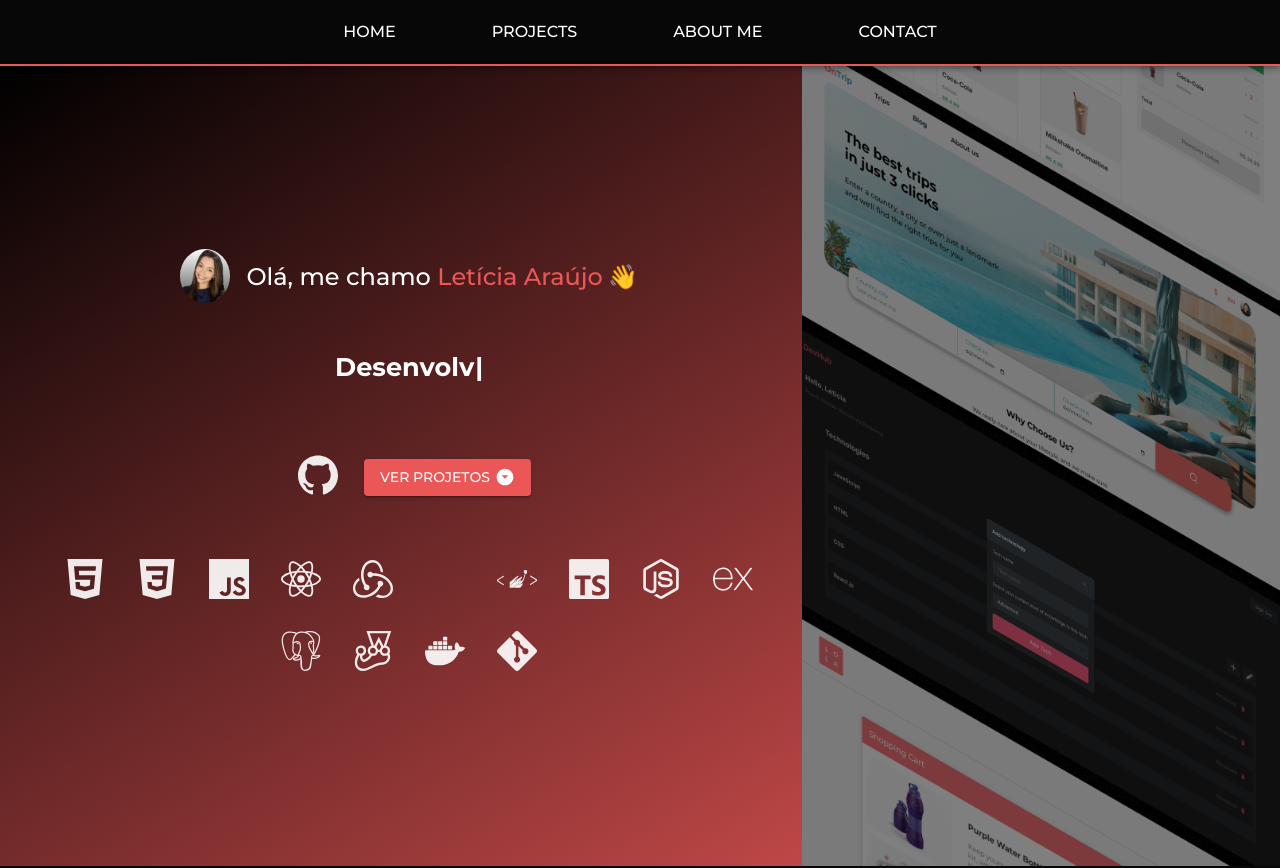
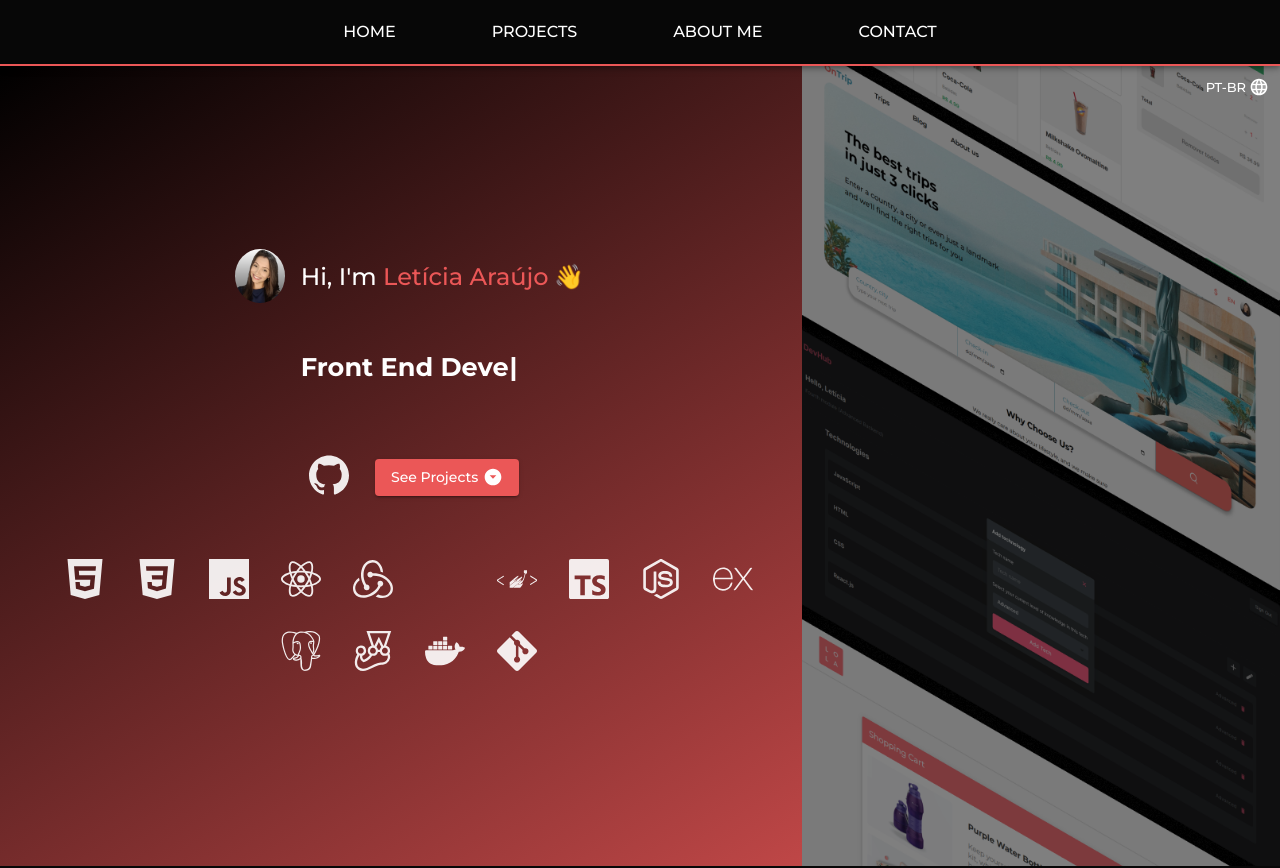
Before and after one commit to leticia-de-araujo/portfolio-en, a React (Create React App) app in the folder portfolio-leticia-en/: page / in a window 1280 px wide. Shown: the top 868 px of the page. Built offline with nearby package versions, Linux system fonts and the light colour scheme.

Commit message:
feat: home translated

```diff
--- a/portfolio-leticia-en/src/components/assets/NavBar/index.jsx
+++ b/portfolio-leticia-en/src/components/assets/NavBar/index.jsx
@@ -20,7 +20,8 @@ const NavBar = () => {
       <IconButton
         color="secondary"
         onClick={handleDrawerToggle}
-        sx={{ alignSelf: "flex-start" }}
+        sx={{ alignSelf: "flex-start", minWidth: "4px" }}
+        size="small"
       >
         <CloseIcon />
       </IconButton>
@@ -29,8 +30,9 @@ const NavBar = () => {
           <Link to="home" spy={true} smooth={true} duration={800} offset={-58}>
             <Button
               variant="text"
-              sx={{ fontSize: "1rem" }}
+              sx={{ minWidth: "4px" }}
               onClick={handleDrawerToggle}
+              size="small"
             >
               Home
             </Button>
@@ -46,8 +48,9 @@ const NavBar = () => {
           >
             <Button
               variant="text"
-              sx={{ fontSize: "1rem" }}
+              sx={{ minWidth: "4px" }}
               onClick={handleDrawerToggle}
+              size="small"
             >
               Projects
             </Button>
@@ -57,8 +60,9 @@ const NavBar = () => {
           <Link to="about" spy={true} smooth={true} duration={800} offset={-58}>
             <Button
               variant="text"
-              sx={{ fontSize: "1rem" }}
+              sx={{ minWidth: "4px" }}
               onClick={handleDrawerToggle}
+              size="small"
             >
               About me
             </Button>
@@ -74,8 +78,9 @@ const NavBar = () => {
           >
             <Button
               variant="text"
-              sx={{ fontSize: "1rem" }}
+              sx={{ minWidth: "4px" }}
               onClick={handleDrawerToggle}
+              size="small"
             >
               Contact
             </Button>
@@ -191,7 +196,7 @@ const NavBar = () => {
               bgcolor: " #070707",
               boxSizing: "border-box",
               width: "100%",
-              height: "6rem",
+              height: "5rem",
             },
           }}
         >
--- a/portfolio-leticia-en/src/components/assets/TopButton/index.jsx
+++ b/portfolio-leticia-en/src/components/assets/TopButton/index.jsx
@@ -35,11 +35,12 @@ const TopButton = () => {
     >
       <StyledButton
         className={topButtonVisible ? "on" : "off"}
-        title="Go to top"
+        color="primary"
+        size="small"
+        variant="contained"
+        sx={{ minWidth: "35px" }}
       >
-        <i aria-hidden="true">
-          <ArrowUpwardIcon />
-        </i>
+        <ArrowUpwardIcon fontSize="small" />
       </StyledButton>
     </Link>
   );
--- a/portfolio-leticia-en/src/components/assets/TopButton/style.js
+++ b/portfolio-leticia-en/src/components/assets/TopButton/style.js
@@ -1,22 +1,14 @@
-import styled from "styled-components";
+import * as muiStyles from "@mui/material/styles";
+import { Button } from "@mui/material";
 
-export const StyledButton = styled.button`
+export const StyledButton = muiStyles.styled(Button)`
   position: fixed;
   bottom: 1.25rem;
   right: 1.875rem;
   z-index: 99;
-  border: none;
-  outline: none;
-  background-color: #EB5757;
-  color: white;
-  cursor: pointer;
-  padding: 5px;
+  padding: 5px 3px;
   border-radius: 0.625rem;
-  font-size: 1.25rem;
 
-  i {
-    display: flex;
-  }
 
   &.on {
     opacity: 1;
--- a/portfolio-leticia-en/src/components/sections/About/index.jsx
+++ b/portfolio-leticia-en/src/components/sections/About/index.jsx
@@ -108,7 +108,8 @@ const About = () => {
                   to="contact"
                   spy={true}
                   smooth={true}
-                  duration={500}
+                  duration={800}
+                  offset={-58}
                   className="email"
                 >
                   email
--- a/portfolio-leticia-en/src/components/sections/About/style.js
+++ b/portfolio-leticia-en/src/components/sections/About/style.js
@@ -109,7 +109,7 @@ export const DivAbout = styled.div`
 
   .kenzie:hover {
     cursor: pointer;
-    color: #eb5757;
+    text-decoration: underline;
   }
 
   .hire-me {
@@ -124,12 +124,12 @@ export const DivAbout = styled.div`
 
   .linkedin:hover {
     cursor: pointer;
-    color: #eb5757;
+    text-decoration: underline;
   }
 
   .email:hover {
     cursor: pointer;
-    color: #eb5757;
+    text-decoration: underline;
   }
 
   .divider-2 {
--- a/portfolio-leticia-en/src/components/sections/Contact/style.js
+++ b/portfolio-leticia-en/src/components/sections/Contact/style.js
@@ -50,10 +50,10 @@ export const StyledDiv = styled.div`
     justify-content: center;
     width: 100%;
     gap: 1rem;
-    margin-top: 1rem;
-    z-index: 999;
+    margin-top: 0.5rem;
 
     svg {
+      z-index: 999;
       width: 2.5em;
       height: 2.5rem;
       color: #ffffffe8;
--- a/portfolio-leticia-en/src/components/sections/Home/index.jsx
+++ b/portfolio-leticia-en/src/components/sections/Home/index.jsx
@@ -4,8 +4,8 @@ import { Link } from "react-scroll";
 import Typewriter from "typewriter-effect";
 import ArrowDropDownCircleIcon from "@mui/icons-material/ArrowDropDownCircle";
 import ProfilePic from "../../../imgs/social/profilepic.png";
-import { Button, IconButton, SvgIcon } from "@mui/material";
-import LanguageIcon from "@mui/icons-material/Language";
+import { Button, SvgIcon } from "@mui/material";
+import LanguageTwoToneIcon from "@mui/icons-material/LanguageTwoTone";
 import projectsBanner from "../../../imgs/projects/projects.png";
 import NavBar from "../../assets/NavBar";
 import Skills from "../Skills";
@@ -16,13 +16,19 @@ const Home = () => {
     <>
       <NavBar />
       <HomeMainDiv className="home">
-        {/* <Fade bottom duration={1000}>
-        <a href="https://portfolio-leticia.vercel.app/" className="language">
-          <IconButton>
-            EN <LanguageIcon sx={{ fontSize: "0.9rem" }} />
-          </IconButton>
-        </a>
-      </Fade> */}
+        <Fade bottom duration={1000}>
+          <a
+            href="https://portfolio-leticia-pt.vercel.app/"
+            target="_blank"
+            rel="noopener noreferrer"
+            className="language"
+          >
+            <Button color="secondary" size="small" variant="text">
+              PT-BR
+              <LanguageTwoToneIcon color="secondary" fontSize="small" />
+            </Button>
+          </a>
+        </Fade>
         <div className="home-text-div">
           <Fade bottom duration={1000}>
             <div className="home-text-top-div">
@@ -31,7 +37,7 @@ const Home = () => {
               </Bounce>
 
               <h1>
-                Olá, me chamo <span className="name">Letícia Araújo</span>
+                Hi, I'm <span className="name">Letícia Araújo</span>
                 <span
                   className="wave-emoji"
                   role="img"
@@ -45,9 +51,9 @@ const Home = () => {
               <Typewriter
                 options={{
                   strings: [
-                    "Desenvolvedora Full-Stack",
-                    "Desenvolvedora Front-End",
-                    "Desenvolvedora Back-End",
+                    "Full Stack Developer",
+                    "Front End Developer",
+                    "Back End Developer",
                   ],
                   autoStart: true,
                   loop: true,
@@ -77,8 +83,11 @@ const Home = () => {
                     duration={800}
                     offset={-58}
                   >
-                    <Button variant="contained">
-                      Ver projetos
+                    <Button
+                      variant="contained"
+                      sx={{ textTransform: "capitalize" }}
+                    >
+                      See Projects
                       <ArrowDropDownCircleIcon
                         fontSize="small"
                         style={{
--- a/portfolio-leticia-en/src/components/sections/Home/style.js
+++ b/portfolio-leticia-en/src/components/sections/Home/style.js
@@ -1,6 +1,7 @@
 import styled from "styled-components";
 
 export const HomeMainDiv = styled.div`
+  position: relative;
   display: flex;
   justify-content: center;
   text-align: center;
@@ -38,8 +39,6 @@ export const HomeMainDiv = styled.div`
     text-decoration: none;
 
     button {
-      font-size: 0.9rem;
-      color: white;
       display: flex;
       gap: 3px;
       align-items: center;
@@ -59,7 +58,6 @@ export const HomeMainDiv = styled.div`
     text-align: center;
     align-items: center;
     gap: 3rem;
-    height: 100vh;
     width: 100%;
 
     @media (min-width: 720px) {
@@ -71,6 +69,11 @@ export const HomeMainDiv = styled.div`
       justify-content: center;
       align-items: center;
       gap: 1rem;
+      margin-top: 32px;
+
+      @media (min-width: 450px) {
+        margin-top: 0;
+      }
 
       img {
         width: 50px;
--- a/portfolio-leticia-en/src/data/skills.js
+++ b/portfolio-leticia-en/src/data/skills.js
@@ -79,7 +79,7 @@ const skills = [
   },
   {
     id: 13,
-    skillName: "Git e GitHub",
+    skillName: "Git and GitHub",
     img: SiGit,
   },
 ];
--- a/portfolio-leticia-en/src/styles/GlobalStyle.js
+++ b/portfolio-leticia-en/src/styles/GlobalStyle.js
@@ -20,10 +20,12 @@ export const theme = createTheme({
     primary: {
       main: "#eb5757",
     },
+
     secondary: {
       main: "#ffffff",
     },
   },
+
   typography: {
     fontFamily: "Montserrat",
   },
```
